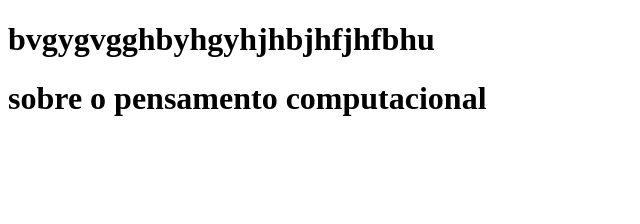
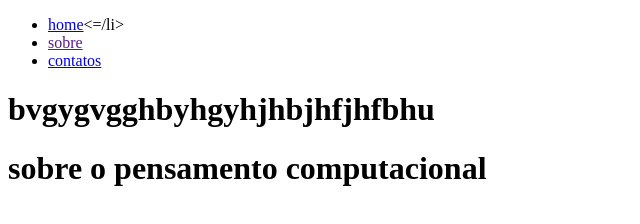
Before and after one commit to luizbricio200/site, a plain HTML site: page index.html in a window 1280 px wide. Shown: the whole page, without its empty margins (0-640 px from the left). Drawn offline with Linux system fonts and the light colour scheme.

Commit message:
CABECALHO MENU E LOGO

```diff
--- a/index.html
+++ b/index.html
@@ -9,6 +9,21 @@
 </head>
 <body>
     <header>
+        <div class="centralizar_cabecalho">
+            <div class="logo">
+
+            </div>
+            <div class="menu">
+                <nav>
+                  <ul>
+                      <li><a href="index.html">home</a><=/li>
+                      <li><a href="">sobre</a></li>
+                      <li><a href="WWW.GOOGLE.COM.BR">contatos</a></li>
+                  </ul>
+                </nav>
+            </div>
+
+        </div>
         <h1>bvgygvgghbyhgyhjhbjhfjhfbhu</h1>
 
     </header>
```
